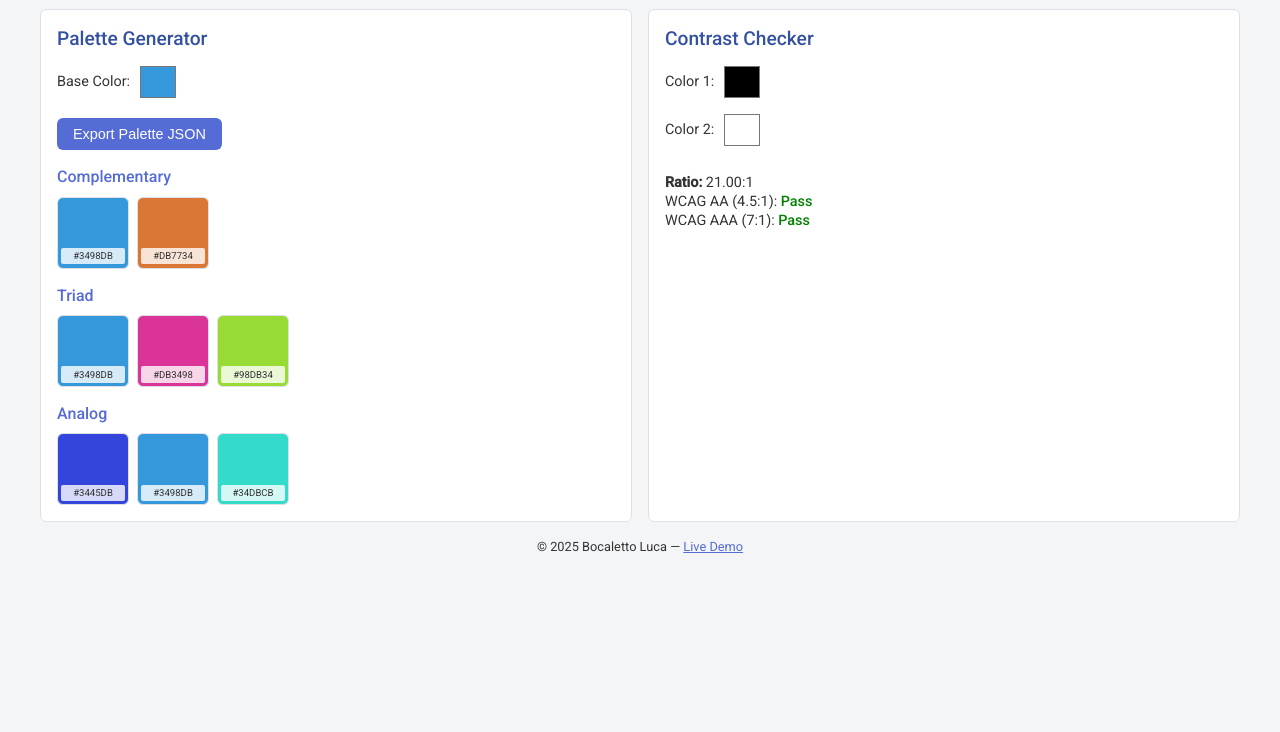
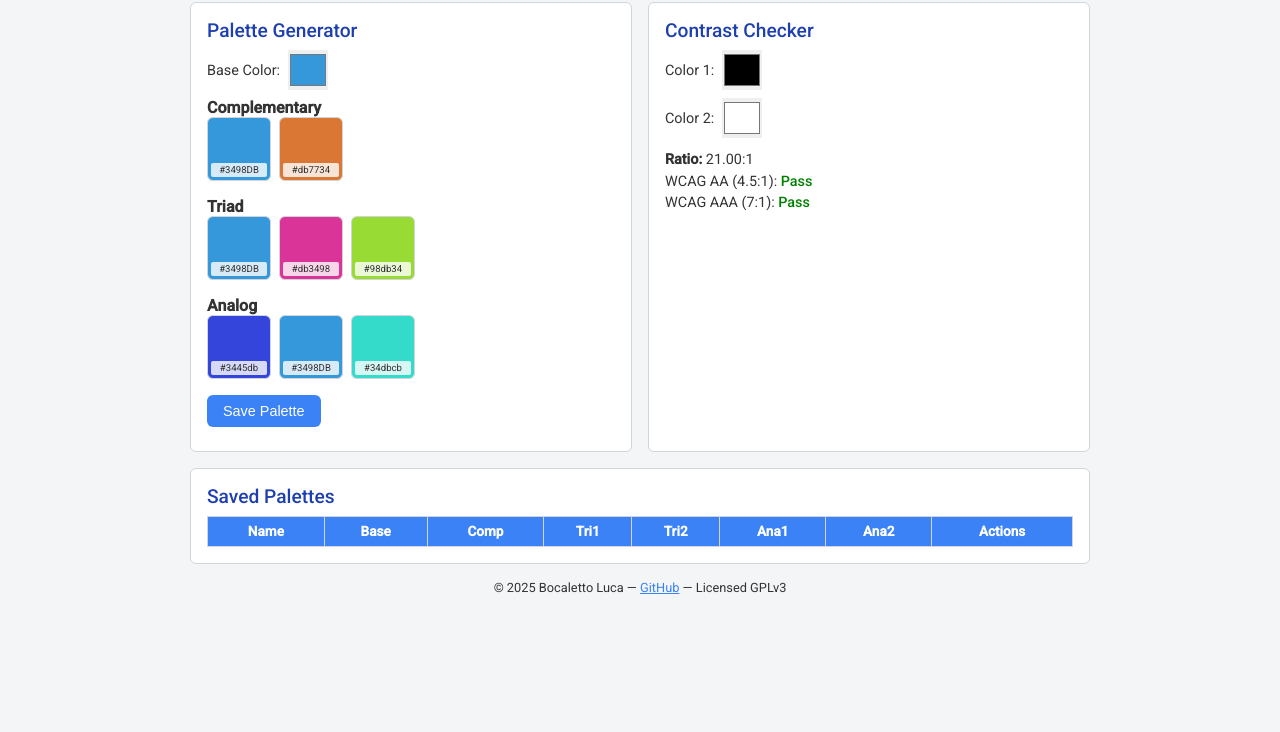
Before and after one commit to bocaletto-luca/ColorPalette, a plain HTML site: page index.html in a window 1280 px wide. Shown: the part 68-800 px from the top of the page. Drawn offline with Linux system fonts and the light colour scheme.

Commit message:
Update index.html

```diff
--- a/index.html
+++ b/index.html
@@ -1,406 +1,426 @@
 <!DOCTYPE html>
 <html lang="en">
 <head>
-  <meta charset="UTF-8" />
-  <meta name="viewport" content="width=device-width, initial-scale=1.0"/>
-  <title>Color Palette Generator & Contrast Checker</title>
-  <meta name="author" content="Bocaletto Luca" />
-  <meta name="description" content="Generate complementary, triad and analog color palettes. Check WCAG contrast ratios. Copy codes and export JSON." />
-  <meta name="keywords" content="color palette, contrast checker, WCAG, HTML5 color picker, JavaScript, JSON" />
-
-  <link href="https://fonts.googleapis.com/css?family=Roboto:300,400,500&display=swap" rel="stylesheet"/>
-
+  <meta charset="UTF-8">
+  <meta name="viewport" content="width=device-width,initial-scale=1">
+  <title>ColorPalette – Palette Generator & Contrast Checker</title>
+  <meta name="author" content="Bocaletto Luca">
+  <meta name="description" content="ColorPalette is a modern, responsive one‐page webapp to generate complementary, triad & analog color palettes, check WCAG contrast, and save named palettes in a table.">
+  <meta name="keywords" content="color palette, contrast checker, WCAG, palette manager, responsive, JavaScript">
+  <link rel="canonical" href="https://github.com/bocaletto-luca/ColorPalette">
+  <link href="https://fonts.googleapis.com/css?family=Roboto:300,400,500&display=swap" rel="stylesheet">
   <style>
     :root {
-      --clr-bg: #f4f5f7;
-      --clr-card: #ffffff;
-      --clr-primary: #556cd6;
-      --clr-primary-dark: #3451a1;
-      --clr-text: #333333;
-      --clr-border: #dde1e7;
+      --bg: #f4f5f7;
+      --card: #ffffff;
+      --text: #333333;
+      --border: #d1d5db;
+      --accent: #3b82f6;
+      --accent-dark: #1e40af;
       --radius: 6px;
       --gap: 1rem;
       --font: 'Roboto', sans-serif;
     }
-
     * { box-sizing: border-box; margin: 0; padding: 0; }
     body {
       font-family: var(--font);
-      background: var(--clr-bg);
-      color: var(--clr-text);
-      line-height: 1.4;
+      background: var(--bg);
+      color: var(--text);
       display: flex;
       flex-direction: column;
       align-items: center;
       padding: var(--gap);
     }
     h1 { margin-bottom: var(--gap); font-weight: 500; }
-
     main {
-      display: flex;
+      display: grid;
+      grid-template-columns: repeat(auto-fit, minmax(320px, 1fr));
       gap: var(--gap);
       width: 100%;
-      max-width: 1200px;
-      flex-wrap: wrap;
-      justify-content: center;
+      max-width: 900px;
     }
     section {
-      background: var(--clr-card);
-      border: 1px solid var(--clr-border);
+      background: var(--card);
+      border: 1px solid var(--border);
       border-radius: var(--radius);
       padding: var(--gap);
-      flex: 1 1 350px;
       display: flex;
       flex-direction: column;
-      min-width: 300px;
     }
     section h2 {
-      margin-bottom: 0.5em;
+      margin-bottom: .5rem;
+      color: var(--accent-dark);
       font-size: 1.2rem;
       font-weight: 500;
-      color: var(--clr-primary-dark);
     }
-
-    /* Palette Generator Controls */
-    #palette-gen label {
-      font-size: 0.9rem;
-      margin-bottom: 0.5rem;
+    label {
+      font-size: .9rem;
+      margin-bottom: .5rem;
       display: flex;
       align-items: center;
-      gap: 0.5rem;
+      gap: .5rem;
     }
-    #palette-gen input[type="color"] {
-      width: 2.5rem; height: 2.5rem; border: none; padding: 0;
-      background: none; cursor: pointer;
+    input[type="color"] {
+      width: 2.5rem; height: 2.5rem;
+      border: none; padding: 0; cursor: pointer;
     }
-    #palette-gen button {
-      align-self: flex-start;
-      margin-top: 0.5rem;
-      padding: 0.5rem 1rem;
-      background: var(--clr-primary);
+    .swatches {
+      display: flex; flex-wrap: wrap; gap: .5rem;
+      margin-bottom: var(--gap);
+    }
+    .swatch {
+      position: relative;
+      width: 4rem; height: 4rem;
+      border-radius: var(--radius);
+      border: 1px solid var(--border);
+      cursor: pointer;
+    }
+    .swatch .label {
+      position: absolute;
+      bottom: .2rem; left: .2rem; right: .2rem;
+      background: rgba(255,255,255,.8);
+      color: var(--text);
+      font-size: .6rem;
+      text-align: center;
+      padding: .1rem;
+      border-radius: 2px;
+    }
+    .btn {
+      padding: .5rem 1rem;
+      background: var(--accent);
       color: #fff;
       border: none;
       border-radius: var(--radius);
-      font-size: 0.9rem;
       cursor: pointer;
-      transition: background 0.2s;
+      font-size: .9rem;
+      transition: background .2s;
+      margin-bottom: .5rem;
+      align-self: flex-start;
     }
-    #palette-gen button:hover {
-      background: var(--clr-primary-dark);
+    .btn:hover { background: var(--accent-dark); }
+    #contrast-result p {
+      margin: .3rem 0; font-size: .9rem;
     }
-
-    .palette-group {
+    .pass { color: green; font-weight: 500; }
+    .fail { color: red; font-weight: 500; }
+    /* Saved palettes table */
+    #palettes-section {
+      width: 100%; max-width: 900px;
       margin-top: var(--gap);
+      background: var(--card);
+      border: 1px solid var(--border);
+      border-radius: var(--radius);
+      padding: var(--gap);
     }
-    .palette-group h3 {
-      margin-bottom: 0.5rem;
-      font-size: 1rem;
-      font-weight: 500;
-      color: var(--clr-primary);
-    }
-    .swatches {
-      display: flex;
-      gap: 0.5rem;
-      flex-wrap: wrap;
-    }
-    .swatch {
-      width: 4.5rem;
-      height: 4.5rem;
-      border-radius: var(--radius);
-      position: relative;
-      cursor: pointer;
-      border: 1px solid var(--clr-border);
-    }
-    .swatch:hover {
-      outline: 2px solid var(--clr-primary);
-    }
-    .swatch .label {
-      position: absolute;
-      bottom: 0.2rem;
-      left: 0.2rem;
-      right: 0.2rem;
-      background: rgba(255,255,255,0.8);
-      color: var(--clr-text);
-      font-size: 0.6rem;
-      text-align: center;
-      padding: 0.1rem;
-      border-radius: 2px;
-    }
-
-    /* Contrast Checker */
-    #contrast-checker label {
-      font-size: 0.9rem;
-      display: flex;
-      align-items: center;
-      gap: 0.5rem;
-      margin-bottom: 0.5rem;
-    }
-    #contrast-checker input[type="color"] {
-      width: 2.5rem; height: 2.5rem; border: none; padding: 0;
-      background: none; cursor: pointer;
-    }
-    #contrast-result {
-      margin-top: var(--gap);
-      font-size: 0.9rem;
-      line-height: 1.3;
-    }
-    #contrast-result .pass {
-      color: green;
+    #palettes-section h2 {
+      margin-bottom: .5rem;
+      color: var(--accent-dark);
+      font-size: 1.2rem;
       font-weight: 500;
     }
-    #contrast-result .fail {
-      color: red;
-      font-weight: 500;
+    #palettes-table {
+      width: 100%; border-collapse: collapse;
     }
-
-    /* Footer */
+    #palettes-table th,
+    #palettes-table td {
+      border: 1px solid var(--border);
+      padding: .4rem;
+      text-align: center;
+      font-size: .85rem;
+    }
+    #palettes-table th {
+      background: var(--accent);
+      color: #fff;
+    }
+    .small-swatch {
+      display: inline-block;
+      width: 1.2rem; height: 1.2rem;
+      border-radius: var(--radius);
+      border: 1px solid var(--border);
+      margin-right: .2rem;
+      vertical-align: middle;
+    }
+    .action-btn {
+      background: none;
+      border: none;
+      color: var(--accent);
+      cursor: pointer;
+      font-size: .9rem;
+      margin: 0 .2rem;
+    }
+    .action-btn:hover { text-decoration: underline; }
     footer {
       margin-top: var(--gap);
-      font-size: 0.8rem;
+      font-size: .8rem;
       text-align: center;
     }
-    footer a { color: var(--clr-primary); }
+    footer a { color: var(--accent); }
   </style>
 </head>
-
 <body>
-  <h1>Color Palette Generator & Contrast Checker</h1>
-
+  <h1>ColorPalette</h1>
   <main>
-    <!-- Palette Generator Section -->
+    <!-- Palette Generator -->
     <section id="palette-gen">
       <h2>Palette Generator</h2>
-      <label for="base-color">
-        Base Color:
-        <input type="color" id="base-color" value="#3498db" />
+      <label for="base-color">Base Color:
+        <input type="color" id="base-color" value="#3498db">
       </label>
-      <button id="export-palette">Export Palette JSON</button>
-
-      <div class="palette-group" id="complementary-group">
-        <h3>Complementary</h3>
-        <div class="swatches" id="complementary-swatches"></div>
+      <div>
+        <strong>Complementary</strong>
+        <div id="complementary-swatches" class="swatches"></div>
       </div>
-
-      <div class="palette-group" id="triad-group">
-        <h3>Triad</h3>
-        <div class="swatches" id="triad-swatches"></div>
+      <div>
+        <strong>Triad</strong>
+        <div id="triad-swatches" class="swatches"></div>
       </div>
-
-      <div class="palette-group" id="analog-group">
-        <h3>Analog</h3>
-        <div class="swatches" id="analog-swatches"></div>
+      <div>
+        <strong>Analog</strong>
+        <div id="analog-swatches" class="swatches"></div>
       </div>
+      <button class="btn" id="save-palette">Save Palette</button>
     </section>
 
-    <!-- Contrast Checker Section -->
-    <section id="contrast-checker">
+    <!-- Contrast Checker -->
+    <section id="contrast-chk">
       <h2>Contrast Checker</h2>
-      <label for="contrast-color1">
-        Color 1:
-        <input type="color" id="contrast-color1" value="#000000"/>
+      <label for="contrast-color1">Color 1:
+        <input type="color" id="contrast-color1" value="#000000">
       </label>
-      <label for="contrast-color2">
-        Color 2:
-        <input type="color" id="contrast-color2" value="#ffffff"/>
+      <label for="contrast-color2">Color 2:
+        <input type="color" id="contrast-color2" value="#ffffff">
       </label>
       <div id="contrast-result"></div>
     </section>
   </main>
 
+  <!-- Saved Palettes Table -->
+  <section id="palettes-section">
+    <h2>Saved Palettes</h2>
+    <table id="palettes-table">
+      <thead>
+        <tr>
+          <th>Name</th>
+          <th>Base</th>
+          <th>Comp</th>
+          <th>Tri1</th>
+          <th>Tri2</th>
+          <th>Ana1</th>
+          <th>Ana2</th>
+          <th>Actions</th>
+        </tr>
+      </thead>
+      <tbody></tbody>
+    </table>
+  </section>
+
   <footer>
     © 2025 Bocaletto Luca —
-    <a href="https://bocaletto-luca.github.io/TimetableUniversity/index.html" target="_blank">
-      Live Demo
-    </a>
+    <a href="https://github.com/bocaletto-luca/ColorPalette" target="_blank">GitHub</a> —
+    Licensed GPLv3
   </footer>
 
   <script>
-    // Utility: Hex ↔️ RGB
+    // Conversion helpers
     function hexToRgb(hex) {
-      hex = hex.replace('#', '');
-      let bigint = parseInt(hex, 16);
-      return [(bigint >> 16) & 255, (bigint >> 8) & 255, bigint & 255];
+      let n = parseInt(hex.slice(1),16);
+      return [(n>>16)&255,(n>>8)&255,n&255];
     }
-    function rgbToHex(r, g, b) {
-      return '#' + [r, g, b].map(x =>
-        x.toString(16).padStart(2, '0')
-      ).join('');
+    function rgbToHex(r,g,b) {
+      return '#' + [r,g,b].map(x=>x.toString(16).padStart(2,'0')).join('');
+    }
+    function rgbToHsl(r,g,b) {
+      r/=255; g/=255; b/=255;
+      let max=Math.max(r,g,b),min=Math.min(r,g,b),h=0,s=0,l=(max+min)/2;
+      if(max!==min){
+        let d=max-min;
+        s = l>0.5? d/(2-max-min) : d/(max+min);
+        switch(max){
+          case r: h=(g-b)/d + (g<b?6:0); break;
+          case g: h=(b-r)/d + 2; break;
+          case b: h=(r-g)/d + 4; break;
+        }
+        h/=6;
+      }
+      return [h*360,s,l];
+    }
+    function hslToRgb(h,s,l){
+      h/=360;
+      let r,g,b;
+      if(s===0) r=g=b=l;
+      else {
+        const hue2=(p,q,t)=>{
+          if(t<0) t+=1;
+          if(t>1) t-=1;
+          if(t<1/6) return p+(q-p)*6*t;
+          if(t<1/2) return q;
+          if(t<2/3) return p+(q-p)*(2/3-t)*6;
+          return p;
+        };
+        let q = l<0.5 ? l*(1+s) : l+s-l*s;
+        let p = 2*l - q;
+        r=hue2(p,q,h+1/3);
+        g=hue2(p,q,h);
+        b=hue2(p,q,h-1/3);
+      }
+      return [Math.round(r*255),Math.round(g*255),Math.round(b*255)];
     }
 
-    // Utility: RGB ↔️ HSL
-    function rgbToHsl(r, g, b) {
-      r /= 255; g /= 255; b /= 255;
-      let max = Math.max(r, g, b), min = Math.min(r, g, b);
-      let h, s, l = (max + min) / 2;
-      if (max === min) {
-        h = s = 0;
-      } else {
-        let d = max - min;
-        s = l > 0.5 ? d / (2 - max - min) : d / (max + min);
-        switch (max) {
-          case r: h = (g - b) / d + (g < b ? 6 : 0); break;
-          case g: h = (b - r) / d + 2; break;
-          case b: h = (r - g) / d + 4; break;
-        }
-        h /= 6;
-      }
-      return [h*360, s, l];
-    }
-    function hslToRgb(h, s, l) {
-      h /= 360;
-      let r, g, b;
-      if (s === 0) {
-        r = g = b = l;
-      } else {
-        const hue2rgb = (p, q, t) => {
-          if (t < 0) t += 1;
-          if (t > 1) t -= 1;
-          if (t < 1/6) return p + (q - p)*6*t;
-          if (t < 1/2) return q;
-          if (t < 2/3) return p + (q - p)*(2/3 - t)*6;
-          return p;
-        };
-        let q = l < 0.5 ? l * (1 + s) : l + s - l*s;
-        let p = 2*l - q;
-        r = hue2rgb(p, q, h + 1/3);
-        g = hue2rgb(p, q, h);
-        b = hue2rgb(p, q, h - 1/3);
-      }
-      return [Math.round(r*255), Math.round(g*255), Math.round(b*255)];
-    }
-
-    // Contrast Ratio WCAG
-    function luminance(r, g, b) {
-      const a = [r, g, b].map(v => {
-        v /= 255;
-        return v <= 0.03928 ? v / 12.92 :
-          Math.pow((v + 0.055) / 1.055, 2.4);
-      });
-      return 0.2126*a[0] + 0.7152*a[1] + 0.0722*a[2];
-    }
-    function contrastRatio(c1, c2) {
-      const L1 = luminance(...c1);
-      const L2 = luminance(...c2);
-      const lighter = Math.max(L1, L2);
-      const darker  = Math.min(L1, L2);
-      return (lighter + 0.05) / (darker + 0.05);
-    }
-
-    // Generate Palettes
-    function generatePalettes(baseHex) {
-      const [r, g, b] = hexToRgb(baseHex);
-      const [h, s, l] = rgbToHsl(r, g, b);
-
-      // Complementary: hue + 180
-      const compH = (h + 180) % 360;
-      const compRgb = hslToRgb(compH, s, l);
-
-      // Triad: hue +/-120
-      const tri1 = hslToRgb((h + 120) % 360, s, l);
-      const tri2 = hslToRgb((h + 240) % 360, s, l);
-
-      // Analog: hue +/-30
-      const ana1 = hslToRgb((h + 30) % 360, s, l);
-      const ana2 = hslToRgb((h + 330) % 360, s, l);
-
+    // Generate color schemes
+    function generatePalettes(base) {
+      const [r,g,b] = hexToRgb(base);
+      const [h,s,l] = rgbToHsl(r,g,b);
       return {
         complementary: [
-          baseHex, rgbToHex(...compRgb)
+          base,
+          rgbToHex(...hslToRgb((h+180)%360, s, l))
         ],
         triad: [
-          baseHex,
-          rgbToHex(...tri1),
-          rgbToHex(...tri2)
+          base,
+          rgbToHex(...hslToRgb((h+120)%360, s, l)),
+          rgbToHex(...hslToRgb((h+240)%360, s, l))
         ],
         analog: [
-          rgbToHex(...ana1),
-          baseHex,
-          rgbToHex(...ana2)
+          rgbToHex(...hslToRgb((h+30)%360, s, l)),
+          base,
+          rgbToHex(...hslToRgb((h+330)%360, s, l))
         ]
       };
     }
 
     // Render swatches
-    function renderSwatches(palettes) {
-      for (let type in palettes) {
-        const container = document.getElementById(`${type}-swatches`);
-        container.innerHTML = '';
-        palettes[type].forEach(hex => {
-          const div = document.createElement('div');
-          div.className = 'swatch';
-          div.style.background = hex;
-          const rgb = hexToRgb(hex);
-          const label = document.createElement('div');
-          label.className = 'label';
-          label.textContent = hex.toUpperCase();
-          div.appendChild(label);
-          // copy on click
-          div.addEventListener('click', () => {
-            navigator.clipboard.writeText(hex.toUpperCase());
-            label.textContent = 'Copied!';
-            setTimeout(() => label.textContent = hex.toUpperCase(), 800);
-          });
-          container.appendChild(div);
+    function renderPalette() {
+      const base = baseInput.value.toUpperCase();
+      const p = generatePalettes(base);
+      [['complementary',p.complementary],
+       ['triad',p.triad],
+       ['analog',p.analog]
+      ].forEach(([id,arr])=>{
+        const cont = document.getElementById(id+'-swatches');
+        cont.innerHTML = '';
+        arr.forEach(hex=>{
+          const sw = document.createElement('div');
+          sw.className = 'swatch';
+          sw.style.background = hex;
+          const lbl = document.createElement('div');
+          lbl.className = 'label';
+          lbl.textContent = hex;
+          sw.appendChild(lbl);
+          sw.onclick = () => {
+            navigator.clipboard.writeText(hex);
+            lbl.textContent = 'Copied!';
+            setTimeout(()=>lbl.textContent=hex,800);
+          };
+          cont.appendChild(sw);
         });
+      });
+    }
+
+    // Contrast checker
+    function updateContrast() {
+      const c1 = hexToRgb(contrastColor1.value),
+            c2 = hexToRgb(contrastColor2.value);
+      const lum = c => c.map(v=>{
+        v/=255;
+        return v<=0.03928? v/12.92 : ((v+0.055)/1.055)**2.4;
+      }).reduce((sum,v,i)=> sum + v*[.2126,.7152,.0722][i], 0);
+      const L1 = lum(c1), L2 = lum(c2);
+      const ratio = ((Math.max(L1,L2)+0.05)/(Math.min(L1,L2)+0.05)).toFixed(2);
+      const aa = ratio>=4.5, aaa = ratio>=7;
+      contrastResult.innerHTML = `
+        <p><strong>Ratio:</strong> ${ratio}:1</p>
+        <p>WCAG AA (4.5:1):
+          <span class="${aa?'pass':'fail'}">${aa?'Pass':'Fail'}</span>
+        </p>
+        <p>WCAG AAA (7:1):
+          <span class="${aaa?'pass':'fail'}">${aaa?'Pass':'Fail'}</span>
+        </p>`;
+    }
+
+    // Saved palettes CRUD
+    let saved = JSON.parse(localStorage.getItem('cp_palettes')||'[]');
+    function saveToStorage() {
+      localStorage.setItem('cp_palettes', JSON.stringify(saved));
+    }
+    function renderTable() {
+      const tbody = document.querySelector('#palettes-table tbody');
+      tbody.innerHTML = '';
+      saved.forEach(entry => {
+        const p = entry.palette;
+        const tr = document.createElement('tr');
+        tr.innerHTML = `
+          <td>${entry.name}</td>
+          <td><span class="small-swatch" style="background:${p.triad[0]}"></span>${p.triad[0]}</td>
+          <td><span class="small-swatch" style="background:${p.complementary[1]}"></span>${p.complementary[1]}</td>
+          <td><span class="small-swatch" style="background:${p.triad[1]}"></span>${p.triad[1]}</td>
+          <td><span class="small-swatch" style="background:${p.triad[2]}"></span>${p.triad[2]}</td>
+          <td><span class="small-swatch" style="background:${p.analog[0]}"></span>${p.analog[0]}</td>
+          <td><span class="small-swatch" style="background:${p.analog[2]}"></span>${p.analog[2]}</td>
+          <td>
+            <button class="action-btn" data-action="load" data-id="${entry.id}">Load</button>
+            <button class="action-btn" data-action="edit" data-id="${entry.id}">Edit</button>
+            <button class="action-btn" data-action="delete" data-id="${entry.id}">Delete</button>
+          </td>`;
+        tbody.appendChild(tr);
+      });
+      tbody.querySelectorAll('button').forEach(btn=>{
+        btn.onclick = () => {
+          const id = btn.dataset.id;
+          const act = btn.dataset.action;
+          if(act==='load') loadPalette(id);
+          if(act==='edit') editPalette(id);
+          if(act==='delete') deletePalette(id);
+        };
+      });
+    }
+    function addPalette() {
+      const name = prompt('Enter a name for this palette:');
+      if(!name) return;
+      const p = generatePalettes(baseInput.value.toUpperCase());
+      saved.push({ id: Date.now(), name: name.trim(), palette: p });
+      saveToStorage();
+      renderTable();
+    }
+    function loadPalette(id) {
+      const entry = saved.find(x=>x.id==id);
+      if(entry) {
+        baseInput.value = entry.palette.triad[0];
+        renderPalette();
       }
     }
-
-    // Export JSON
-    document.getElementById('export-palette')
-      .addEventListener('click', () => {
-        const base = document.getElementById('base-color').value;
-        const data = generatePalettes(base);
-        const blob = new Blob([JSON.stringify(data, null, 2)],
-                              { type: 'application/json' });
-        const url = URL.createObjectURL(blob);
-        const a = document.createElement('a');
-        a.href = url;
-        a.download = 'palette.json';
-        a.click();
-        URL.revokeObjectURL(url);
-      });
-
-    // Contrast Checker logic
-    function updateContrast() {
-      const c1 = hexToRgb(
-        document.getElementById('contrast-color1').value
-      );
-      const c2 = hexToRgb(
-        document.getElementById('contrast-color2').value
-      );
-      const ratio = contrastRatio(c1, c2);
-      const rr = ratio.toFixed(2) + ':1';
-      const aa = ratio >= 4.5;
-      const aaa = ratio >= 7;
-      const html = `
-        <p><strong>Ratio:</strong> ${rr}</p>
-        <p>WCAG AA (4.5:1):
-          <span class="${aa? 'pass':'fail'}">
-            ${aa? 'Pass':'Fail'}
-          </span>
-        </p>
-        <p>WCAG AAA (7:1):
-          <span class="${aaa? 'pass':'fail'}">
-            ${aaa? 'Pass':'Fail'}
-          </span>
-        </p>`;
-      document.getElementById('contrast-result').innerHTML = html;
+    function editPalette(id) {
+      const entry = saved.find(x=>x.id==id);
+      const nm = prompt('New name:', entry.name);
+      if(nm) {
+        entry.name = nm.trim();
+        saveToStorage();
+        renderTable();
+      }
+    }
+    function deletePalette(id) {
+      if(!confirm('Remove this palette?')) return;
+      saved = saved.filter(x=>x.id!=id);
+      saveToStorage();
+      renderTable();
     }
 
-    // Init on load
-    window.addEventListener('DOMContentLoaded', () => {
-      const baseInput = document.getElementById('base-color');
-      baseInput.addEventListener('input', () => {
-        renderSwatches(generatePalettes(baseInput.value));
-      });
-      renderSwatches(generatePalettes(baseInput.value));
+    // Element refs
+    const baseInput        = document.getElementById('base-color'),
+          contrastColor1   = document.getElementById('contrast-color1'),
+          contrastColor2   = document.getElementById('contrast-color2'),
+          contrastResult   = document.getElementById('contrast-result'),
+          savePaletteBtn   = document.getElementById('save-palette');
 
-      document.getElementById('contrast-color1')
-        .addEventListener('input', updateContrast);
-      document.getElementById('contrast-color2')
-        .addEventListener('input', updateContrast);
-      updateContrast();
-    });
+    // Event bindings
+    baseInput.addEventListener('input', renderPalette);
+    contrastColor1.addEventListener('input', updateContrast);
+    contrastColor2.addEventListener('input', updateContrast);
+    savePaletteBtn.addEventListener('click', addPalette);
+
+    // Initialize
+    renderPalette();
+    updateContrast();
+    renderTable();
   </script>
 </body>
 </html>
```
